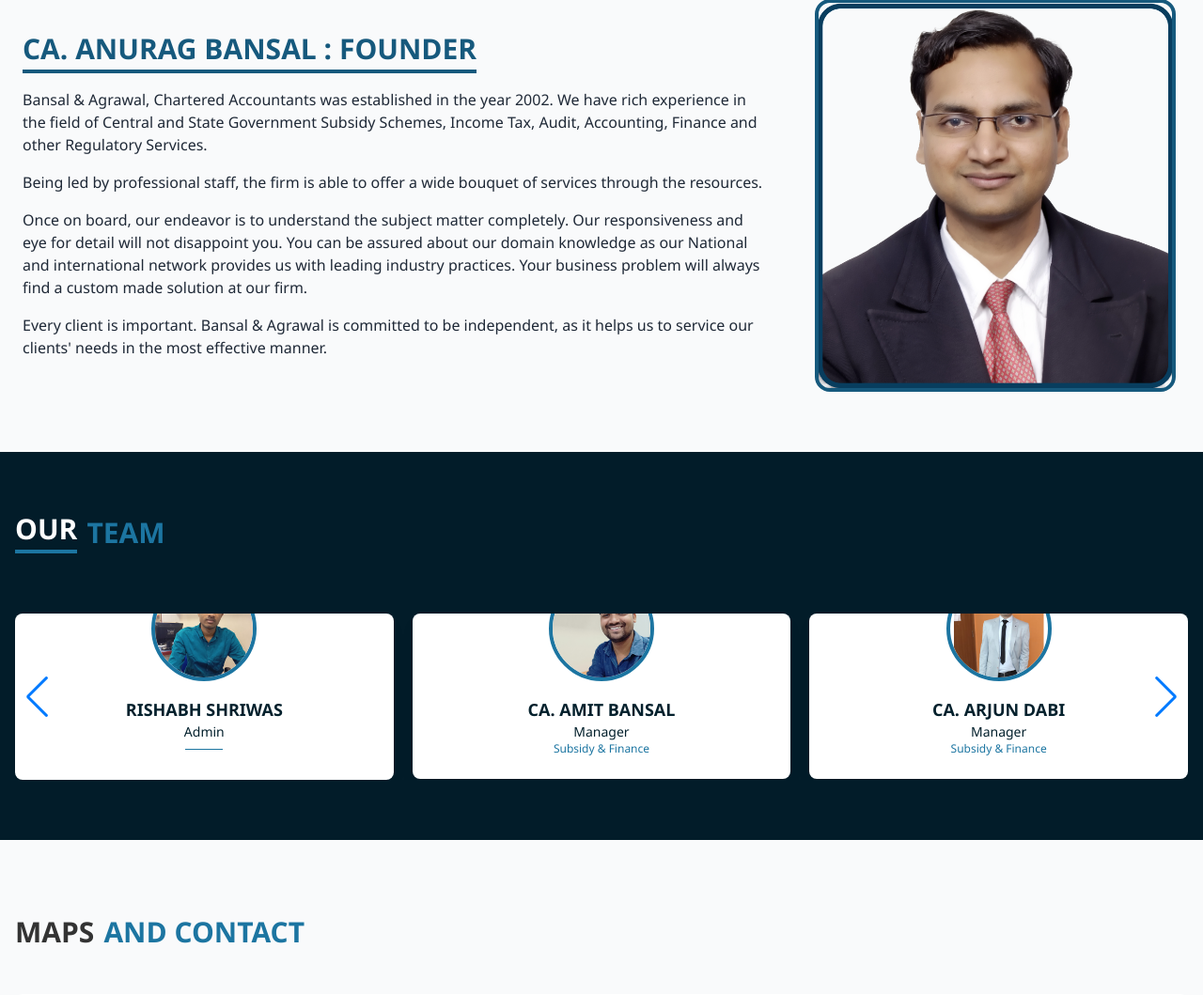
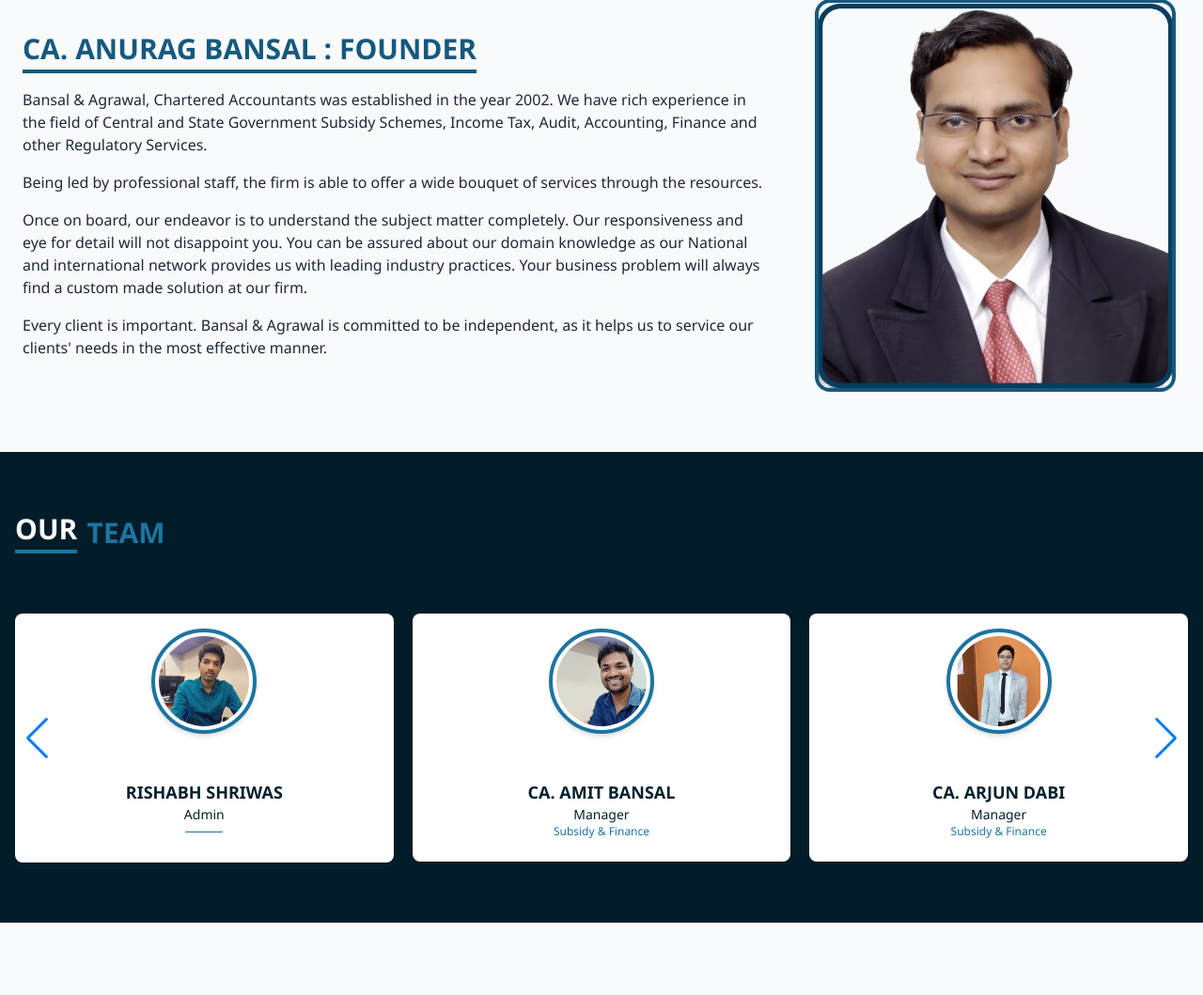
Before and after one commit to rakeshkushwaha332/bansalblog, a Node server app: page / in a window 1280 px wide. Shown: the part 4111-5170 px from the top of the page at 94% size. Run offline with Node 20, Linux system fonts and the light colour scheme; some libraries are stand-ins or nearby versions.

Commit message:
final landing page

```diff
--- a/views/index.ejs
+++ b/views/index.ejs
@@ -30,6 +30,9 @@
   <%- include('header') %>
 
  <!-- Hero Section -->
+
+
+ <!-- Hero Section -->
 <!-- Hero Section -->
 <section
   x-data="{ current: 0, images: ['/images/index/heroimg2.jpg', '/images/index/heroim.jpg'] }"
@@ -52,29 +55,8 @@
 
   <!-- Overlay -->
   <div class="absolute top-0 left-0 w-full h-full bg-black bg-opacity-40 z-10"></div>
-<!-- Hero Section -->
-<section
-  x-data="{ current: 0, images: ['/images/index/heroimg2.jpg', '/images/index/heroim.jpg'] }"
-  x-init="setInterval(() => current = (current + 1) % images.length, 5000)"
-  class="relative flex flex-col items-center justify-center text-center h-[500px] px-4 overflow-hidden"
-  style="background-color: #032d42;"
->
-  <!-- Sliding Background Image -->
-  <template x-for="(img, index) in images" :key="index">
-    <div
-      x-show="current === index"
-      x-transition:enter="transition-opacity duration-1000"
-      x-transition:enter-start="opacity-0"
-      x-transition:enter-end="opacity-100"
-      class="absolute top-0 left-0 w-full h-full bg-cover bg-center z-0"
-      :style="`background-image: url(${img})`"
-    ></div>
-  </template>
 
-  <!-- Overlay -->
-  <div class="absolute top-0 left-0 w-full h-full bg-black bg-opacity-40 z-10"></div>
-
-  <!-- Arrows (Resolved version using Alpine.js) -->
+  <!-- Arrows -->
   <button
     @click="current = (current - 1 + images.length) % images.length"
     class="absolute left-6 top-1/2 transform -translate-y-1/2 bg-gray-500/60 text-white w-10 h-10 rounded-full z-20"
@@ -83,19 +65,6 @@
     @click="current = (current + 1) % images.length"
     class="absolute right-6 top-1/2 transform -translate-y-1/2 bg-gray-500/60 text-white w-10 h-10 rounded-full z-20"
   >&gt;</button>
-
-  <!-- Hero Content -->
-  <div class="relative z-20 text-white">
-    <h1 class="text-3xl md:text-4xl font-bold mb-4">INTEGRITY – QUALITY – ASSURANCE – TRUST</h1>
-    <p class="max-w-xl mb-6 text-sm md:text-base">
-      Take your business to the next level with the help of our experienced and educationally qualified team members.
-    </p>
-    <a href="#" class="inline-block px-6 py-2 bg-[#2D6B91] hover:bg-[#3c7ca5] text-white text-sm font-medium">
-      READ MORE
-    </a>
-  </div>
-</section>
-
 
   <!-- Content -->
   <div class="relative z-20 text-white">
@@ -120,6 +89,7 @@
   </div>
 </section>
 
+  <!-- hero sectiomn  -->
   <!-- hero sectiomn  -->
   <div class="grid grid-cols-1 md:grid-cols-2">
     <!-- Subsidies and Finance -->
@@ -412,9 +382,10 @@
     </div>
   </section>
 </div>
-      <!-- founder section  -->
+
+
+  <!-- Founder Section -->
 <section class="max-w-7xl mx-auto px-6 py-16 flex flex-col lg:flex-row items-center gap-12">
-
   <!-- Text Content -->
   <div class="lg:w-2/3">
     <h2 class="text-2xl md:text-3xl font-bold text-[#16597D] mb-4">
@@ -438,94 +409,139 @@
   <div class="lg:w-1/3">
     <div class="border-4 border-[#16597D] rounded-2xl overflow-hidden max-w-sm mx-auto">
       <img src="/images/index/ANURAG BANSAL.png" alt="Founder Image" class="w-full h-auto object-cover">
-
     </div>
   </div>
 </section>
 
-      <!-- our Teams  -->
-
-      <div class=" " style="background-color: #021C29;">
-      <!-- Include Swiper CSS -->
-<!-- Include Swiper CSS -->
-<link rel="stylesheet" href="https://unpkg.com/swiper/swiper-bundle.min.css">
-<!-- Include Swiper CSS -->
-<link rel="stylesheet" href="https://unpkg.com/swiper/swiper-bundle.min.css">
+<!-- Team Section -->
+<div class="bg-[#021C29]">
+  <!-- Swiper CSS -->
+  <link rel="stylesheet" href="https://unpkg.com/swiper/swiper-bundle.min.css" />
 
   <section class="py-16 px-4">
     <!-- Heading -->
     <h2 class="text-3xl font-bold text-center mb-16">
       <span class="text-white border-b-4 border-[#1C75A1] pb-1">OUR</span>
-    <span class="text-[#1C75A1]">TEAM</span>
+      <span class="text-[#1C75A1]"> TEAM</span>
     </h2>
 
-  <!-- Swiper Slider -->
+    <!-- Swiper -->
     <div class="swiper mySwiper max-w-7xl mx-auto">
       <div class="swiper-wrapper">
-      <!-- Team Member 1 -->
-      <div class="swiper-slide">
-        <div class="bg-white text-center text-[#03202C] p-6 rounded-lg shadow-lg">
+
+        <!-- Team Member Template -->
+        <!-- Repeat this block for each member -->
+
+        <!-- RISHABH SHRIWAS -->
+        <div class="swiper-slide overflow-visible">
+          <div class="bg-white text-center text-[#03202C] p-6 pt-20 rounded-lg shadow-lg relative">
             <div class="flex justify-center -mt-16 mb-4">
-            <img src="/images/index/Photo of Rishab.png" alt="Rishabh Shriwas"
-                 class="rounded-full border-4 border-[#1C75A1] w-28 h-28 object-cover" />
+              <div class="bg-white w-28 h-28 rounded-full border-4 border-[#1C75A1] shadow-md flex items-center justify-center">
+                <img src="/images/index/Photo of Rishab.png" alt="Rishabh Shriwas" class="w-24 h-24 rounded-full object-cover" />
               </div>
-          <h3 class="font-bold text-lg">RISHABH SHRIWAS</h3>
+            </div>
+            <h3 class="font-bold text-lg mt-12">RISHABH SHRIWAS</h3>
             <p class="text-sm">Admin</p>
             <hr class="my-2 w-10 mx-auto border-[#1C75A1]" />
           </div>
         </div>
 
-      <!-- Team Member 2 -->
-      <div class="swiper-slide">
-        <div class="bg-white text-center text-[#03202C] p-6 rounded-lg shadow-lg">
+        <!-- CA. AMIT BANSAL -->
+        <div class="swiper-slide overflow-visible">
+          <div class="bg-white text-center text-[#03202C] p-6 pt-20 rounded-lg shadow-lg relative">
             <div class="flex justify-center -mt-16 mb-4">
-            <img src="/images/index/Photo of amit bansal.png" alt="CA. Amit Bansal"
-                 class="rounded-full border-4 border-[#1C75A1] w-28 h-28 object-cover" />
+              <div class="bg-white w-28 h-28 rounded-full border-4 border-[#1C75A1] shadow-md flex items-center justify-center">
+                <img src="/images/index/Photo of amit bansal.png" alt="CA. Amit Bansal" class="w-24 h-24 rounded-full object-cover" />
               </div>
-          <h3 class="font-bold text-lg">CA. AMIT BANSAL</h3>
+            </div>
+            <h3 class="font-bold text-lg mt-12">CA. AMIT BANSAL</h3>
             <p class="text-sm">Manager</p>
             <p class="text-xs text-[#1C75A1]">Subsidy & Finance</p>
           </div>
         </div>
 
-      <!-- Team Member 3 -->
-      <div class="swiper-slide">
-        <div class="bg-white text-center text-[#03202C] p-6 rounded-lg shadow-lg">
+        <!-- CA. ARJUN DABI -->
+        <div class="swiper-slide overflow-visible">
+          <div class="bg-white text-center text-[#03202C] p-6 pt-20 rounded-lg shadow-lg relative">
             <div class="flex justify-center -mt-16 mb-4">
-            <img src="/images/index/Photo of CA Arjun dabi.png" alt="CA. Arjun Dabi"
-                 class="rounded-full border-4 border-[#1C75A1] w-28 h-28 object-cover" />
+              <div class="bg-white w-28 h-28 rounded-full border-4 border-[#1C75A1] shadow-md flex items-center justify-center">
+                <img src="/images/index/Photo of CA Arjun dabi.png" alt="CA. Arjun Dabi" class="w-24 h-24 rounded-full object-cover" />
               </div>
-          <h3 class="font-bold text-lg">CA. ARJUN DABI</h3>
+            </div>
+            <h3 class="font-bold text-lg mt-12">CA. ARJUN DABI</h3>
             <p class="text-sm">Manager</p>
             <p class="text-xs text-[#1C75A1]">Subsidy & Finance</p>
           </div>
         </div>
 
-      <!-- Team Member 4 -->
-      <div class="swiper-slide">
-        <div class="bg-white text-center text-[#03202C] p-6 rounded-lg shadow-lg">
+        <!-- SUNIL AGRAWAL -->
+        <div class="swiper-slide overflow-visible">
+          <div class="bg-white text-center text-[#03202C] p-6 pt-20 rounded-lg shadow-lg relative">
             <div class="flex justify-center -mt-16 mb-4">
-            <img src="/images/index/Photo of Sunil agrawal.png" alt="Sunil Agrawal"
-                 class="rounded-full border-4 border-[#1C75A1] w-28 h-28 object-cover" />
+              <div class="bg-white w-28 h-28 rounded-full border-4 border-[#1C75A1] shadow-md flex items-center justify-center">
+                <img src="/images/index/Photo of Sunil agrawal.png" alt="Sunil Agrawal" class="w-24 h-24 rounded-full object-cover" />
               </div>
-          <h3 class="font-bold text-lg">SUNIL AGRAWAL</h3>
+            </div>
+            <h3 class="font-bold text-lg mt-12">SUNIL AGRAWAL</h3>
             <p class="text-sm">Manager</p>
             <p class="text-xs text-[#1C75A1]">Taxation</p>
           </div>
         </div>
+
+        <!-- DEEPAK SONI -->
+        <div class="swiper-slide overflow-visible">
+          <div class="bg-white text-center text-[#03202C] p-6 pt-20 rounded-lg shadow-lg relative">
+            <div class="flex justify-center -mt-16 mb-4">
+              <div class="bg-white w-28 h-28 rounded-full border-4 border-[#1C75A1] shadow-md flex items-center justify-center">
+                <img src="/images/index/Photo of Deepak Soni.png" alt="Deepak Soni" class="w-24 h-24 rounded-full object-cover" />
+              </div>
+            </div>
+            <h3 class="font-bold text-lg mt-12">DEEPAK SONI</h3>
+            <p class="text-sm">Executive</p>
+            <p class="text-xs text-[#1C75A1]">Finance & Taxation</p>
+          </div>
         </div>
 
-    <!-- Navigation Arrows -->
+        <!-- SHIVAM SOLANKI -->
+        <div class="swiper-slide overflow-visible">
+          <div class="bg-white text-center text-[#03202C] p-6 pt-20 rounded-lg shadow-lg relative">
+            <div class="flex justify-center -mt-16 mb-4">
+              <div class="bg-white w-28 h-28 rounded-full border-4 border-[#1C75A1] shadow-md flex items-center justify-center">
+                <img src="/images/index/Shivam Solanki.png" alt="Shivam Solanki" class="w-24 h-24 rounded-full object-cover" />
+              </div>
+            </div>
+            <h3 class="font-bold text-lg mt-12">SHIVAM SOLANKI</h3>
+            <p class="text-sm">Executive</p>
+            <p class="text-xs text-[#1C75A1]">Finance & Taxation</p>
+          </div>
+        </div>
+
+        <!-- MONIKA RATHORE -->
+        <div class="swiper-slide overflow-visible">
+          <div class="bg-white text-center text-[#03202C] p-6 pt-20 rounded-lg shadow-lg relative">
+            <div class="flex justify-center -mt-16 mb-4">
+              <div class="bg-white w-28 h-28 rounded-full border-4 border-[#1C75A1] shadow-md flex items-center justify-center">
+                <img src="/images/index/Photo of monika.png" alt="Monika Rathore" class="w-24 h-24 rounded-full object-cover" />
+              </div>
+            </div>
+            <h3 class="font-bold text-lg mt-12">MONIKA RATHORE</h3>
+            <p class="text-xs text-[#1C75A1]">Accounts Head</p>
+          </div>
+        </div>
+
+      </div>
+
+      <!-- Swiper Navigation -->
       <div class="swiper-button-next"></div>
       <div class="swiper-button-prev"></div>
     </div>
   </section>
 
-<!-- Include Swiper JS -->
+  <!-- Swiper JS -->
   <script src="https://unpkg.com/swiper/swiper-bundle.min.js"></script>
   <script>
     var swiper = new Swiper(".mySwiper", {
-    slidesPerView: 1, // Show 1 at a time by default
+      slidesPerView: 1,
       spaceBetween: 20,
       loop: true,
       navigation: {
@@ -539,7 +555,6 @@
       },
     });
   </script>
-
 </div>
 
 
```
Lines whose indentation alone changed are shown as unchanged.
